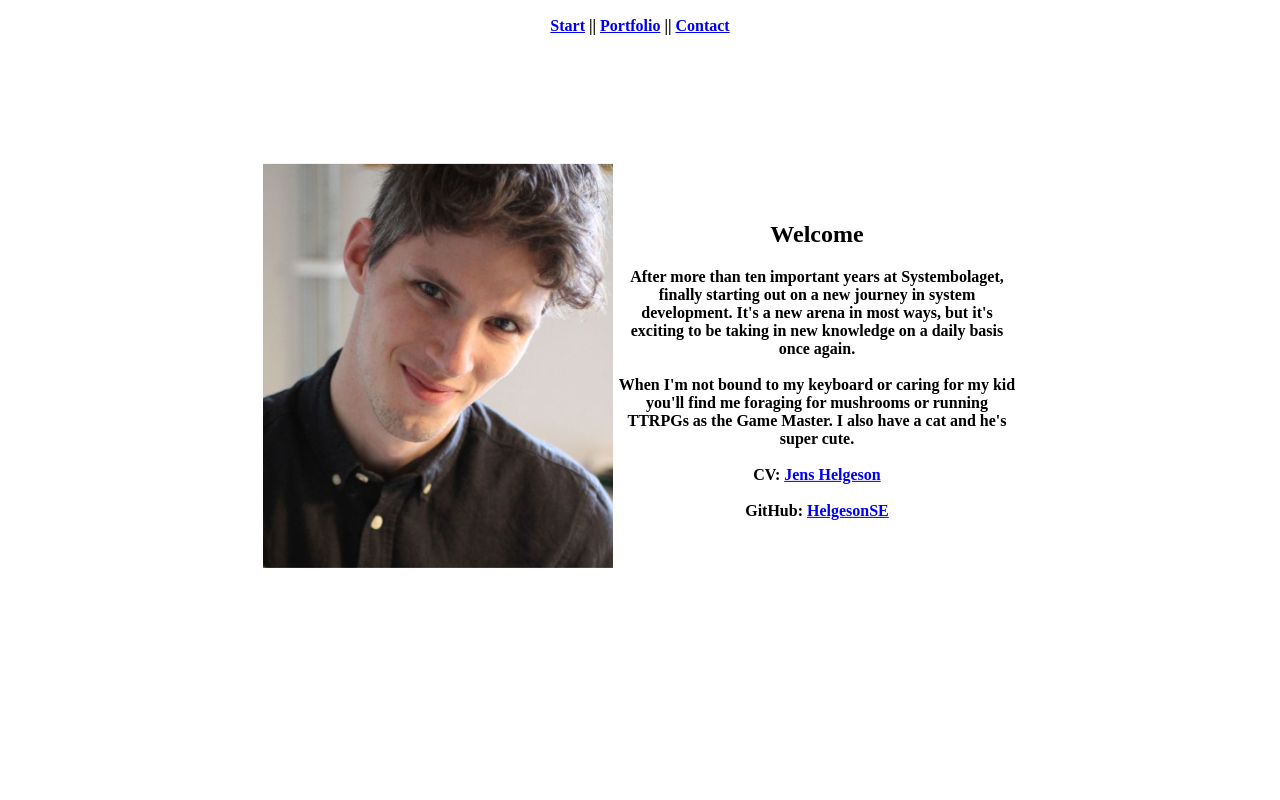
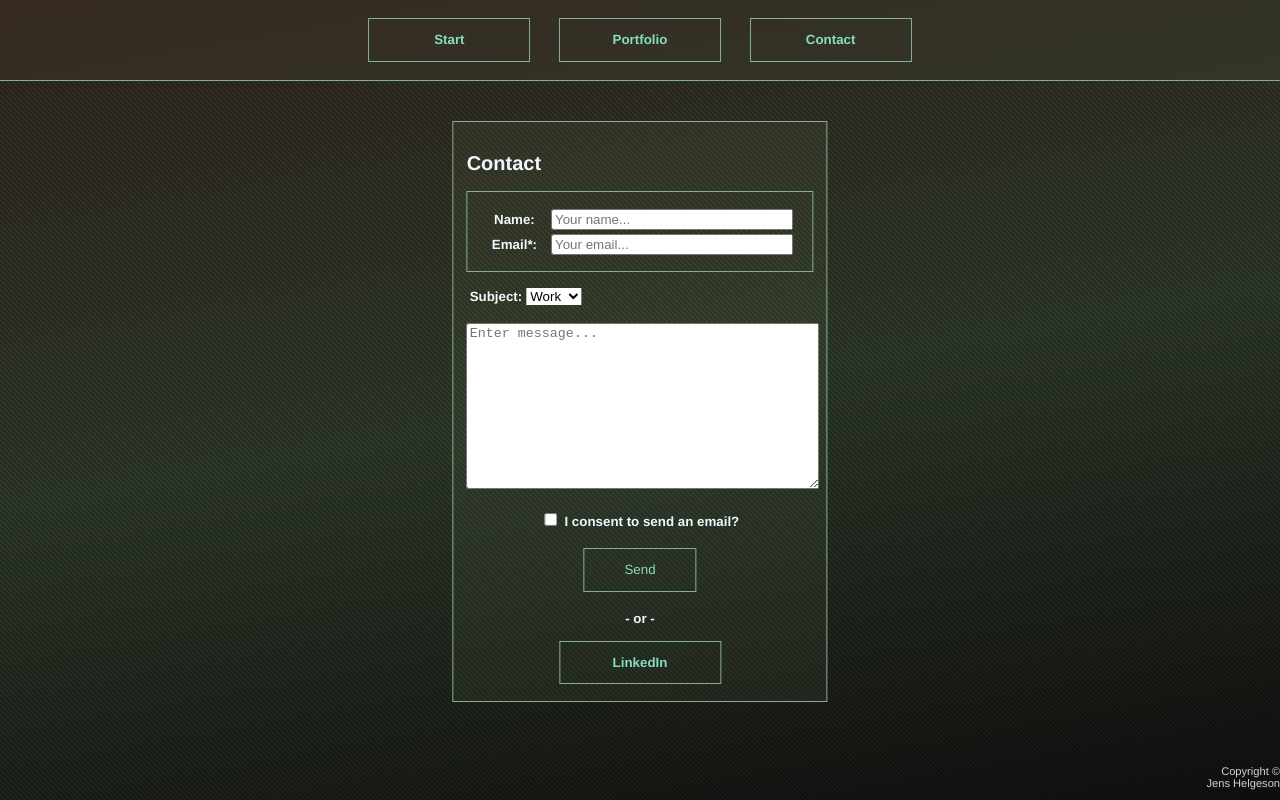
Before and after one commit to helgesonSE/helgesonSE.github.io, a plain HTML site: page contact.html in a window 1280 px wide. Drawn offline with Linux system fonts and the light colour scheme.

Commit message:
Added contact form. New button style. Other minor changes

```diff
--- a/contact.html
+++ b/contact.html
@@ -4,51 +4,98 @@
     <meta charset="UTF-8">
     <meta name="viewport" content="width=device-width, initial-scale=1.0">
     <title>Start</title>
+
+    <link rel="stylesheet" href="css/style.css">
 </head>
+
 <body>
     <header></header>
     <nav>
         <br>
-        <table style="position: relative; right: 50%; left: 50%; transform: translate(-50%, -50%)">
+        <table class="centeredTable">
             <tr>
-                <th><a href="index.html">Start</a></th>
-                <th>||</th>
-                <th><a href="portfolio.html">Portfolio</a></th>
-                <th>||</th>
-                <th><a href="contact.html">Contact</a></th>
+                <th class="navCell">
+                    <a class="button" href="index.html">Start</a></th>
+                <th class="navCell">
+                    <a class="button" href="portfolio.html">Portfolio</a></th>
+                <th class="navCell">
+                    <a class="button" href="contact.html">Contact</a></th>
             </tr>
         </table>
         <br>
     </nav>
-    <section style="max-width: 900; margin-top: 300px;">
-        <table style="position: relative; right: 50%; left: 50%; transform: translate(-50%, -50%);">
-            <tr>
-                <th width>
-                    <img src="../images/profil.jpg" alt="Profile Image" width="350">
-                </th>
-                <th style="max-width: 400px; min-width: 400px;">
-                    <h1>
-                        Welcome
-                    </h1>
-                    <p>
-                        After more than ten important years at Systembolaget,
-                        finally starting out on a new journey in system development. It's a new
-                        arena in most ways, but it's exciting to be taking in new knowledge on a
-                        daily basis once again.
+    <section>
+        <h1>
+            Contact
+        </h1>
+        <form>
+            <legend class="contactLegend">
+                <table class="contactTables">
+                    <tr>
+                        <th>
+                            <label for="name" name="labelForTextBox">Name:</label>
+                        </th>
+                        <th>
+                            <input type="text" name="name" placeholder="Your name...">
+                        </th>
+                    </tr>
+                    <tr>
+                        <th>
+                            <label for="email" name="labelForEmail">Email*:</label>
+                        </th>
+                        <th>
+                            <input type="email" name="email" required placeholder="Your email...">
+                        </th>
+                    </tr>
+                </table>
+            </legend>
+            <table>
+                <tr>
+                    <th>
+                        <label for="subject" name="labelForSubject">Subject:</label>
+                    </th>
+                    <th>
+                        <select name="subject">
+                            <option value="work">Work</option>
+                            <option value="spam">Spam</option>
+                            <option value="other">Other</option>
+                        </select>
+                    </th>
+                </tr>
+            </table>
+            <br>
+            <textarea name="message" placeholder="Enter message..."></textarea>
+            <table class="contactTables">
+                <tr>
+                    <th>
+                        <br>
+                        <input type="checkbox" name="agreeCheckBox" value="agree" required>
+                        <label for="agreeCheckBox">I consent to send an email?</label>
+                    </th>
+                </tr>
+                <tr>
+                    <th>
+                        <br>
+                        <input class="button" type="submit" value="Send">
+                    </th>
+                </tr>
+                <tr>
+                    <th>
+                        <br>
+                        - or -
                         <br><br>
-                        When I'm not bound to my keyboard or caring for my kid you'll
-                        find me foraging for mushrooms or running TTRPGs as the Game Master.
-                        I also have a cat and he's super cute.
-                        <br><br>
-                        CV: <a href="../files/CV_Jens_Helgeson.pdf">Jens Helgeson</a>
-                        <br><br>
-                        GitHub: <a href="https://github.com/helgesonSE">HelgesonSE</a>
-                    </p>
-                </th>
-            </tr>
-        </table>
-
+                        <a class="button" href="https://www.linkedin.com/in/jens-helgeson-855695297/">LinkedIn</a>
+                    </th>
+                </tr>
+            </table>
+        </form>
     </section>
+    <footer>
+        <p>
+            Copyright ©<br>
+            Jens Helgeson
+        </p>
+    </footer>
 
 
 </body>
--- /dev/null
+++ b/css/style.css
@@ -0,0 +1,159 @@
+html{
+    height: 100%;
+}
+body {
+    width: 100%;
+    min-height: 100%;
+    margin: 0;
+    color: aliceblue;
+    font-family: Helvetica, sans-serif;
+    font-size: smaller;
+    background: linear-gradient(350deg, rgb(17, 16, 16), rgb(49, 47, 45), rgb(53, 42, 33));
+    background-image: url(../images/bg_tile.png), linear-gradient(350deg, rgb(17, 16, 16), rgb(49, 61, 44), rgb(53, 42, 33));
+    background-blend-mode: multiply;
+    background-attachment: fixed;
+    background-repeat: repeat, no-repeat;
+}
+
+nav {
+    position: -webkit-sticky;
+    position: sticky;
+    top: 0;
+    z-index: 1;
+    background-image: linear-gradient(350deg, rgb(17, 16, 16), rgb(49, 61, 44), rgb(53, 42, 33));
+    background-attachment: fixed;
+    border-width: 0px 0px 1px 0px;
+    border-color: rgb(133, 173, 153);
+    border-style: solid;
+}
+
+section {
+    width: fit-content;
+    position: relative; right: 50%; left: 50%;
+    padding: 1em;
+    transform: translateX(-50%);
+    margin-top: 3em;
+    background-color: rgba(115, 134, 100, 0.1);
+    border-width: 1px;
+    border-color: rgb(133, 173, 153);
+    border-style: solid;
+}
+
+article {
+    position: relative; right: 50%; left: 50%;
+    transform: translateX(-50%);
+    max-width: 970px;
+    margin-bottom: 1em;
+    border-width: 1px;
+    border-color: rgb(133, 173, 153);
+    border-style: solid;
+}
+
+form {
+    min-width: 26em;
+    align;
+}
+
+footer {
+    width: inherit;
+    position: fixed; bottom: 0;
+    text-align: right;
+    font-size: smaller;
+    color: lightgrey;
+}
+
+.contactTables {
+    width: 100%;
+}
+.centeredTable {
+    position: relative; right: 50%; left: 50%;
+    transform: translateX(-50%)
+}
+.navCell {
+    width: 14em;
+}
+.textCell {
+    width: 400px;
+    padding: 0em 2em;
+}
+.projectImageCell {
+    width: 500px;
+}
+
+.button:link, .button:visited {
+    font-family: Helvetica, sans-serif;
+    background-color: rgba(115, 134, 100, 0.0);
+    color: rgb(135, 221, 191);
+    border: 1px;
+    border-color: rgb(133, 173, 153);
+    border-style: solid;
+    min-width: 6em;
+    padding: 1em 3em;
+    text-align: center;
+    text-decoration: none;
+    display: inline-block;
+    transition:
+        background-color 200ms ease-in-out,
+        border-color 200ms ease-in-out,
+        color 200ms ease-in-out,
+        padding 200ms ease-in-out;
+
+}
+.button:hover, .button.active
+input[type=button]:hover input[type=button]:active {
+    background-color: rgba(115, 134, 100, 0.5);
+    border-color: aliceblue;
+    color: aliceblue;
+    padding: 1em 3.5em;
+    border-style: dotted;
+    transition:
+        background-color 300ms ease-in-out,
+        border-color 300ms ease-in-out,
+        color 300ms ease-in-out,
+        padding 300ms ease-in-out;
+}
+
+.contactLegend {
+    margin-bottom: 1em;
+    border: 1px solid rgb(133, 173, 153);
+    padding: 1em
+}
+input[type=text], input[type=email]{
+    width: 95%;
+}
+input[type=text]:focus, input[type=email]:focus {
+    background-color: rgb(194, 216, 205);
+    outline: none;
+  }
+textarea {
+    min-width: 100%;
+    height: 12em;
+}
+textarea:focus {
+    background-color: rgb(194, 216, 205);
+    outline: none;
+}
+select {
+    width: 100%;
+    border: none;
+    background-color: white;
+  }
+
+input[type=button], input[type=submit], input[type=reset] {
+    font-family: Helvetica, sans-serif;
+    background-color: rgba(115, 134, 100, 0.0);
+    color: rgb(135, 221, 191);
+    border: 1px;
+    border-color: rgb(133, 173, 153);
+    border-style: solid;
+    min-width: 6em;
+    padding: 1em 3em;
+    text-align: center;
+    text-decoration: none;
+    display: inline-block;
+    transition:
+        background-color 200ms ease-in-out,
+        border-color 200ms ease-in-out,
+        color 200ms ease-in-out,
+        padding 200ms ease-in-out;
+  }
```
Also changed, not shown: index.html (+20 -46 lines), portfolio.html (+33 -24 lines), css/styles.css (deleted).
